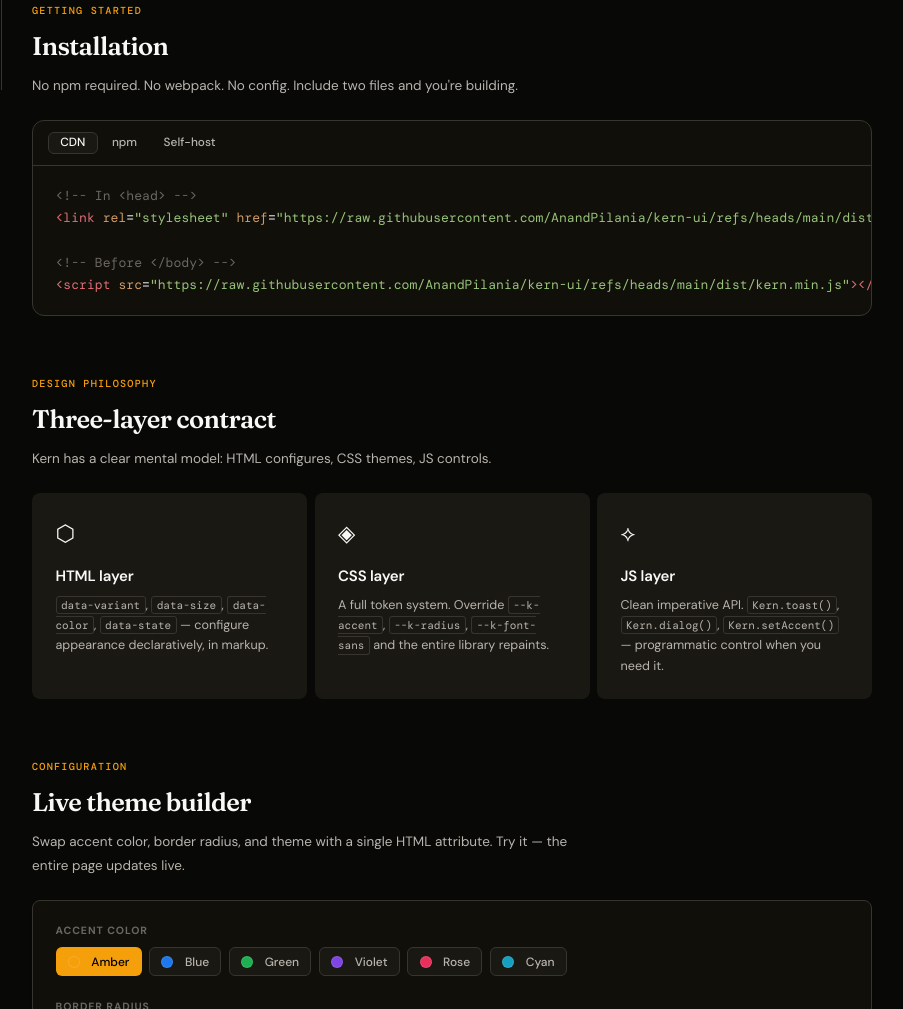
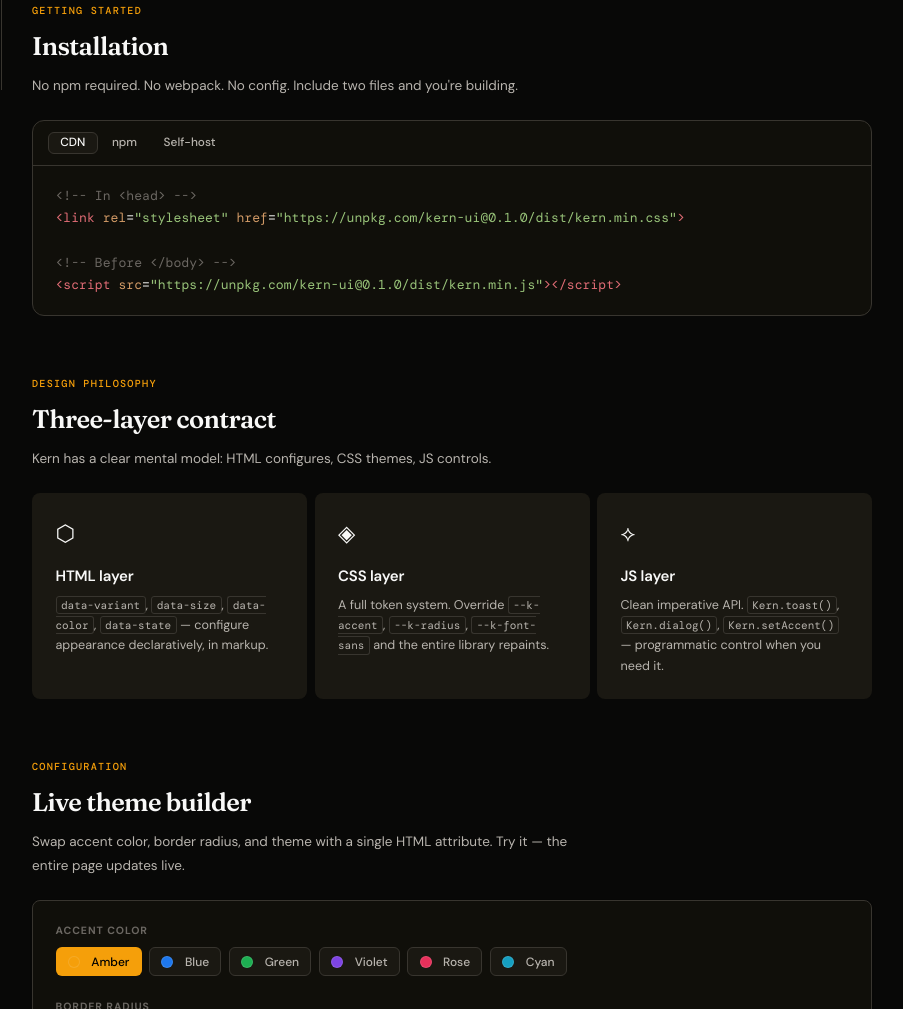
Before and after one commit to AnandPilania/kern-ui, a website: page docs/index.html in a window 1280 px wide. Shown: the part 710-1719 px from the top of the page, without its empty margins (254-1157 px from the left). Drawn offline with nearby package versions, Linux system fonts and the light colour scheme.

Commit message:
update readme

```diff
--- a/docs/index.html
+++ b/docs/index.html
@@ -704,10 +704,10 @@
                     </div>
                     <div class="isnip on" id="t-cdn">
                         <pre><code><span class="c">&lt;!-- In &lt;head&gt; --&gt;</span>
-<span class="t">&lt;link</span> <span class="a">rel</span>=<span class="s">"stylesheet"</span> <span class="a">href</span>=<span class="s">"https://raw.githubusercontent.com/AnandPilania/kern-ui/refs/heads/main/dist/kern.min.css"</span><span class="t">&gt;</span>
+<span class="t">&lt;link</span> <span class="a">rel</span>=<span class="s">"stylesheet"</span> <span class="a">href</span>=<span class="s">"https://unpkg.com/kern-ui@0.1.0/dist/kern.min.css"</span><span class="t">&gt;</span>
 
 <span class="c">&lt;!-- Before &lt;/body&gt; --&gt;</span>
-<span class="t">&lt;script</span> <span class="a">src</span>=<span class="s">"https://raw.githubusercontent.com/AnandPilania/kern-ui/refs/heads/main/dist/kern.min.js"</span><span class="t">&gt;&lt;/script&gt;</span></code></pre>
+<span class="t">&lt;script</span> <span class="a">src</span>=<span class="s">"https://unpkg.com/kern-ui@0.1.0/dist/kern.min.js"</span><span class="t">&gt;&lt;/script&gt;</span></code></pre>
                     </div>
                     <div class="isnip" id="t-npm">
                         <pre><code><span class="c"># Install</span>
```
Also changed, not shown: README.md.
